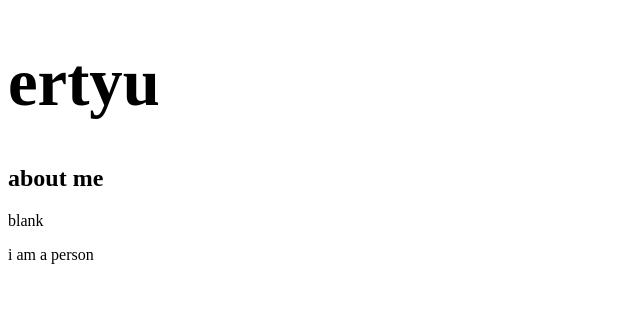
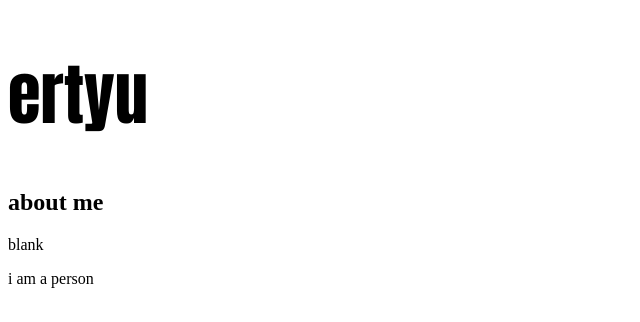
Before and after one commit to elizamck/html101, a website: page index.html in a window 1280 px wide. Shown: the whole page, without its empty margins (0-640 px from the left). Drawn offline with Linux system fonts and the light colour scheme.

Commit message:
new fount

```diff
--- a/index.html
+++ b/index.html
@@ -4,6 +4,7 @@
     <style>
       h1 {
         font-size: 50pt;
+        font-family: Impact, Haettenschweiler, "Arial Narrow Bold", sans-serif;
       }
     </style>
     <title>ertyu</title>
```
